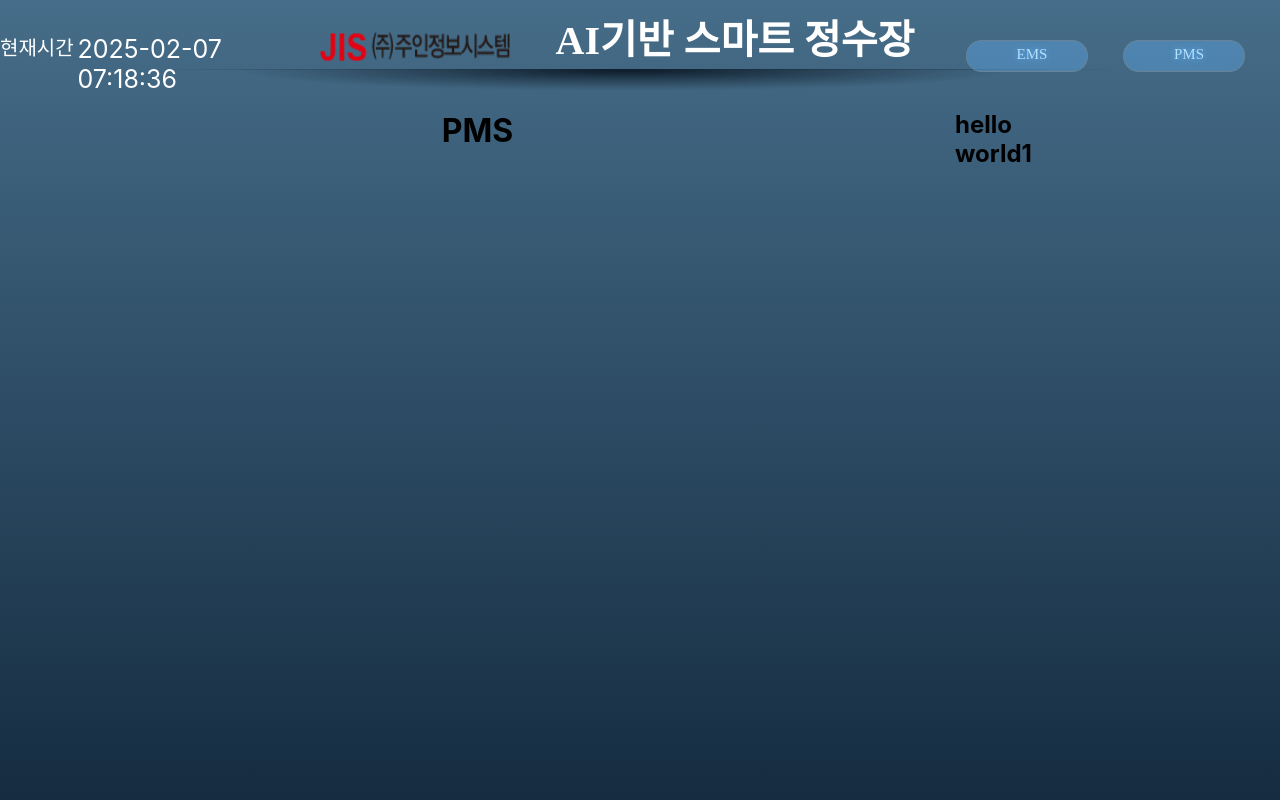
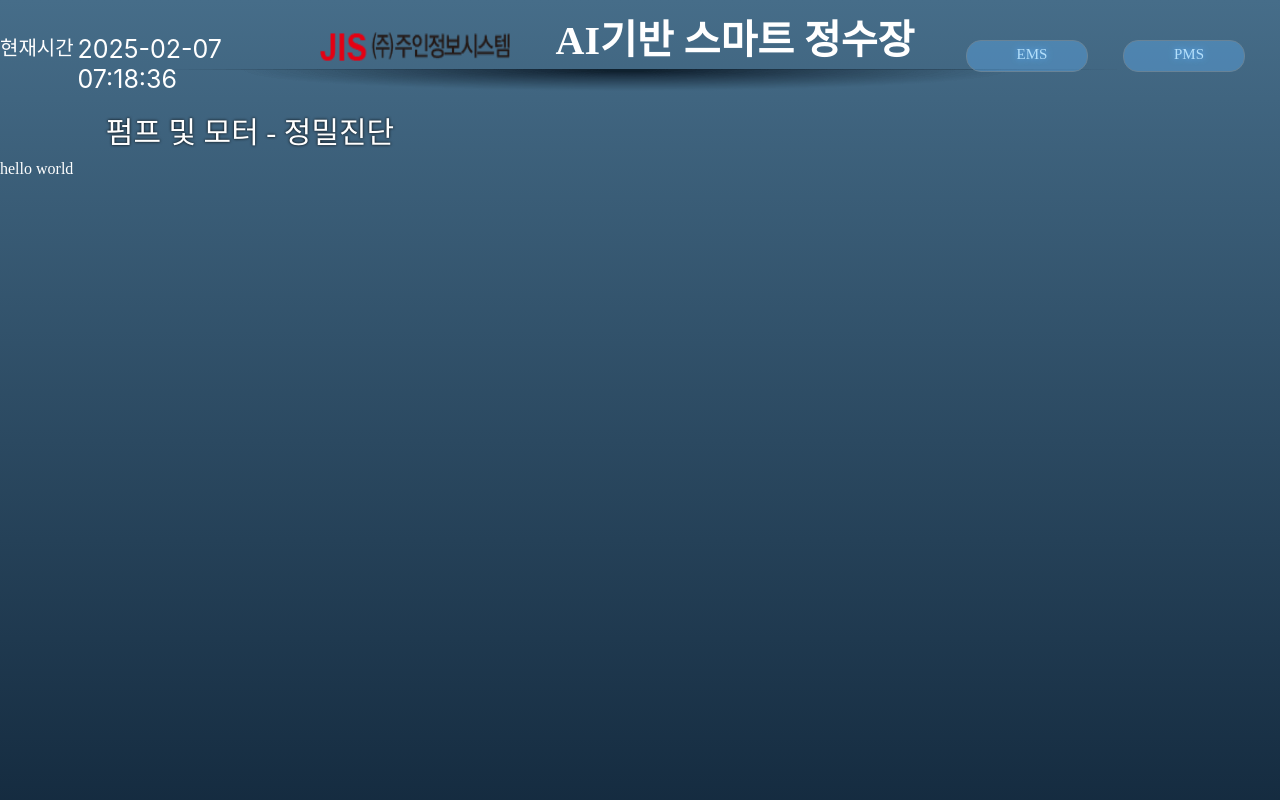
Before and after one commit to jis-team/exhibition_EMS_PMS_with_GJ, a React (Create React App) app: page /PMS in a window 1280 px wide. Shown: the top 800 px of the page. Built offline with nearby package versions, Linux system fonts and the light colour scheme.

Commit message:
PMS_update

```diff
--- /dev/null
+++ b/src/Component/PumpMoterLeft.js
@@ -0,0 +1,69 @@
+import styled from "styled-components";
+import { css } from "styled-components";
+
+const Text = css`
+    position: relative;
+    font-family: EliceDigitalBaeum;
+    font-weight: normal;
+    font-stretch: normal;
+    font-style: normal;
+    letter-spacing: normal;
+    text-align: left;
+    color: #fff;
+
+    &.title{
+        text-shadow: 0 0 6px #5cafff;
+        font-size: 20px;
+        line-height: 1.8;
+        padding: 0 0 0 20px;
+    }
+`
+const PmsConponent =styled.div`
+    grid-area: left;
+    position: relative;
+    height: 635.5px;
+    display: grid;
+    grid-template-rows: repeat(7, 130.5px 33.5px 130.5px 33.5px 130.5px 33.5px 130.5px);
+    grid-auto-flow: dense;
+    grid-template-areas:
+        "one"
+        "."
+        "two"
+        "."
+        "three"
+        "."
+        "four";
+`
+
+const Container = styled.div`
+    position: relative;
+    display: grid;
+    grid-template-rows: repeat(2, 28.5px 102px);
+    grid-auto-flow: dense;
+    grid-template-areas:
+      "title"
+      "graph";
+    &.container_one{
+        grid-area: one;
+    }
+`
+
+const TitletextPMS =styled.div`
+    ${Text}
+
+`
+
+
+function PumpMoterLeft(){
+    return(
+        <PmsConponent>
+            <Container className = 'container_one'>
+                <TitletextPMS>hello world</TitletextPMS>
+            </Container>
+
+        </PmsConponent>
+
+    )
+
+}
+export default PumpMoterLeft;
--- a/src/Routes/PMS.js
+++ b/src/Routes/PMS.js
@@ -1,5 +1,6 @@
 import Header from "../Component/Header";
 import styled from "styled-components";
+import PumpMoterLeft from "../Component/PumpMoterLeft"
 
 
 const Wrapper = styled.div`
@@ -21,7 +22,6 @@ const Headerclass = styled.div`
     max-width: 1920px;
     margin: auto;
 `;
-
 const PmsWrapper = styled.div`
   position: relative;
   width: 100%;
@@ -30,14 +30,39 @@ const PmsWrapper = styled.div`
   max-height: 1080px;
   margin: auto;
   display: grid;
-  grid-template-columns: repeat(3, 955px 20px 945px);
-  grid-template-rows: repeat(3, 10% 1% 89%);
+  grid-template-columns: repeat(3, 510px 900px 510px);
+  grid-template-rows: repeat(4, 1.5% 5% 635.5px 302px);
   grid-auto-flow: dense;
   grid-template-areas:
+    ". . ."
     "title-set title-set title-set"
-    ". . ."
-    "left . right";
+    "left middle right"
+    "bottom bottom bottom";
 `
+
+const Titleset = styled.div`
+    grid-area: title-set;
+    display: flex;
+    flex-direction: column;
+    align-items: flex-start;
+    justify-content: space-around;
+`
+
+const TitletSetText = styled.span`
+    font-family: EliceDigitalBaeum;
+    font-weight: normal;
+    font-stretch: normal;
+    font-style: normal;
+    letter-spacing: normal;
+    color: #fff;
+    width: 500px;
+    text-shadow: 0 0 6px #5cafff;
+    // font-family: EliceDigitalBaeum-Bd;
+    text-shadow: 0 0 3px #000;
+    font-size: 30px;
+    line-height: 1.47;
+`
+
 
 function PMS(){
     return(
@@ -46,11 +71,13 @@ function PMS(){
                 <Header />
             </Headerclass>
             <PmsWrapper>
-
-                <h1>PMS</h1>
-                <h2>hello world1</h2>
+                <Titleset>
+                    <TitletSetText>펌프 및 모터 - 정밀진단 </TitletSetText>
+                </Titleset>
+                <PumpMoterLeft/>
+                {/* <h1>PMS</h1>
+                <h2>hello world1</h2> */}
             </PmsWrapper>
-
         </Wrapper>
 
 
```
